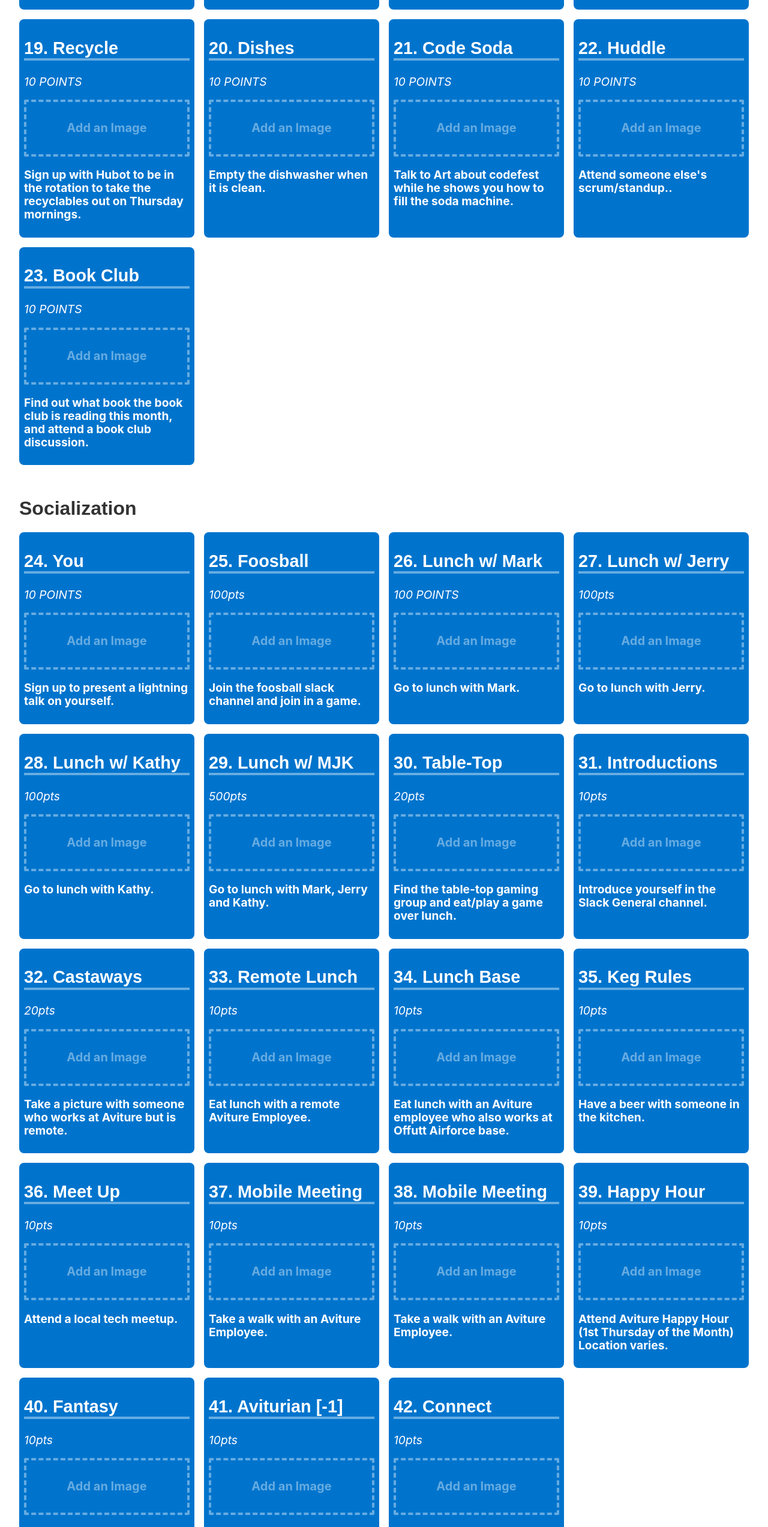
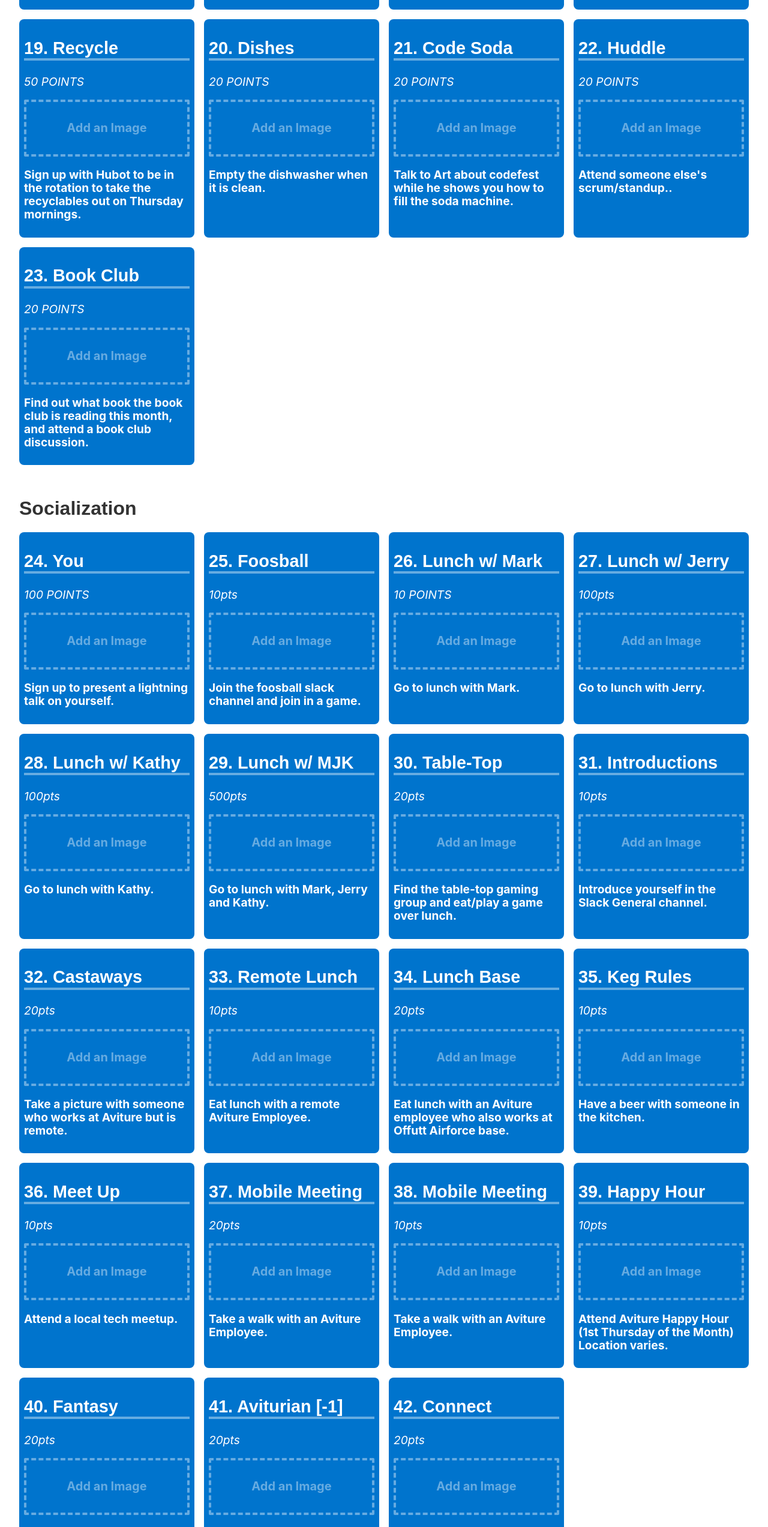
Before and after one commit to bdpcollective/aviturefirst30, a plain HTML site: page af30_tasks.html in a window 1280 px wide. Shown: the part 2840-5385 px from the top of the page at 60% size. Drawn offline with Linux system fonts and the light colour scheme.

Commit message:
updated points

```diff
--- a/af30_tasks.html
+++ b/af30_tasks.html
@@ -152,31 +152,31 @@
         </div>
         <div class="pa2 sans-serif">
             <h2 class="fw9 bb bw2 b--white-40">19. Recycle</h2>
-            <p class="fw4 i">10 POINTS</p>
+            <p class="fw4 i">50 POINTS</p>
             <a class="link tc ph3 pv4 db bg-animate ba b--dashed bw2 hover-bg-orange b--white-40 white-40 f4 br1" href="#">Add an Image</a>
             <p>Sign up with Hubot to be in the rotation to take the recyclables out on Thursday mornings.</p>
         </div>
         <div class="pa2 sans-serif">
             <h2 class="fw9 bb bw2 b--white-40">20. Dishes</h2>
-            <p class="fw4 i">10 POINTS</p>
+            <p class="fw4 i">20 POINTS</p>
             <a class="link tc ph3 pv4 db bg-animate ba b--dashed bw2 hover-bg-orange b--white-40 white-40 f4 br1" href="#">Add an Image</a>
             <p>Empty the dishwasher when it is clean.</p>
         </div>
         <div class="pa2 sans-serif">
             <h2 class="fw9 bb bw2 b--white-40">21. Code Soda</h2>
-            <p class="fw4 i">10 POINTS</p>
+            <p class="fw4 i">20 POINTS</p>
             <a class="link tc ph3 pv4 db bg-animate ba b--dashed bw2 hover-bg-orange b--white-40 white-40 f4 br1" href="#">Add an Image</a>
             <p>Talk to Art about codefest while he shows you how to fill the soda machine.</p>
         </div>
         <div class="pa2 sans-serif">
             <h2 class="fw9 bb bw2 b--white-40">22. Huddle</h2>
-            <p class="fw4 i">10 POINTS</p>
+            <p class="fw4 i">20 POINTS</p>
             <a class="link tc ph3 pv4 db bg-animate ba b--dashed bw2 hover-bg-orange b--white-40 white-40 f4 br1" href="#">Add an Image</a>
             <p>Attend someone else's scrum/standup..</p>
         </div>
         <div class="pa2 sans-serif">
             <h2 class="fw9 bb bw2 b--white-40">23. Book Club</h2>
-            <p class="fw4 i">10 POINTS</p>
+            <p class="fw4 i">20 POINTS</p>
             <a class="link tc ph3 pv4 db bg-animate ba b--dashed bw2 hover-bg-orange b--white-40 white-40 f4 br1" href="#">Add an Image</a>
             <p>Find out what book the book club is reading this month, and attend a book club discussion.</p>
         </div>
@@ -185,19 +185,19 @@
     <div class="grid">
         <div class="pa2 sans-serif">
             <h2 class="fw9 bb bw2 b--white-40">24. You</h2>
-            <p class="fw4 i">10 POINTS</p>
+            <p class="fw4 i">100 POINTS</p>
             <a class="link tc ph3 pv4 db bg-animate ba b--dashed bw2 hover-bg-orange b--white-40 white-40 f4 br1" href="#">Add an Image</a>
             <p>Sign up to present a lightning talk on yourself.</p>
         </div>
         <div class="pa2 sans-serif">
             <h2 class="fw9 bb bw2 b--white-40">25. Foosball</h2>
-            <p class="fw4 i">100pts</p>
+            <p class="fw4 i">10pts</p>
             <a class="link tc ph3 pv4 db bg-animate ba b--dashed bw2 hover-bg-orange b--white-40 white-40 f4 br1" href="#">Add an Image</a>
             <p>Join the foosball slack channel and join in a game.</p>
         </div>
         <div class="pa2 sans-serif">
             <h2 class="fw9 bb bw2 b--white-40">26. Lunch w/ Mark</h2>
-            <p class="fw4 i">100 POINTS</p>
+            <p class="fw4 i">10 POINTS</p>
             <a class="link tc ph3 pv4 db bg-animate ba b--dashed bw2 hover-bg-orange b--white-40 white-40 f4 br1" href="#">Add an Image</a>
             <p>Go to lunch with Mark.</p>
         </div>
@@ -245,7 +245,7 @@
         </div>
         <div class="pa2 sans-serif">
             <h2 class="fw9 bb bw2 b--white-40">34. Lunch Base</h2>
-            <p class="fw4 i">10pts</p>
+            <p class="fw4 i">20pts</p>
             <a class="link tc ph3 pv4 db bg-animate ba b--dashed bw2 hover-bg-orange b--white-40 white-40 f4 br1" href="#">Add an Image</a>
             <p>Eat lunch with an Aviture employee who also works at Offutt Airforce base.</p>
         </div>
@@ -263,7 +263,7 @@
         </div>
         <div class="pa2 sans-serif">
             <h2 class="fw9 bb bw2 b--white-40">37. Mobile Meeting</h2>
-            <p class="fw4 i">10pts</p>
+            <p class="fw4 i">20pts</p>
             <a class="link tc ph3 pv4 db bg-animate ba b--dashed bw2 hover-bg-orange b--white-40 white-40 f4 br1" href="#">Add an Image</a>
             <p>Take a walk with an Aviture Employee.</p>
         </div>
@@ -281,19 +281,19 @@
         </div>
         <div class="pa2 sans-serif">
             <h2 class="fw9 bb bw2 b--white-40">40. Fantasy</h2>
-            <p class="fw4 i">10pts</p>
+            <p class="fw4 i">20pts</p>
             <a class="link tc ph3 pv4 db bg-animate ba b--dashed bw2 hover-bg-orange b--white-40 white-40 f4 br1" href="#">Add an Image</a>
             <p>Find Jeremy and discover what fantasy sports games we play at Aviture.</p>
         </div>
         <div class="pa2 sans-serif">
             <h2 class="fw9 bb bw2 b--white-40">41. Aviturian [-1]</h2>
-            <p class="fw4 i">10pts</p>
+            <p class="fw4 i">20pts</p>
             <a class="link tc ph3 pv4 db bg-animate ba b--dashed bw2 hover-bg-orange b--white-40 white-40 f4 br1" href="#">Add an Image</a>
             <p>Go out to lunch with the person who was hired before you.</p>
         </div>
         <div class="pa2 sans-serif">
             <h2 class="fw9 bb bw2 b--white-40">42. Connect</h2>
-            <p class="fw4 i">10pts</p>
+            <p class="fw4 i">20pts</p>
             <a class="link tc ph3 pv4 db bg-animate ba b--dashed bw2 hover-bg-orange b--white-40 white-40 f4 br1" href="#">Add an Image</a>
             <p>Join the Aviture-Connect channel on slack and schedule a meeting when prompted by "donut".</p>
         </div>
```
